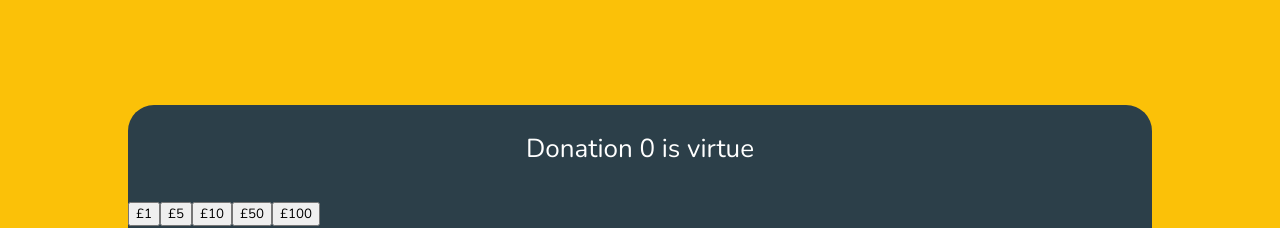
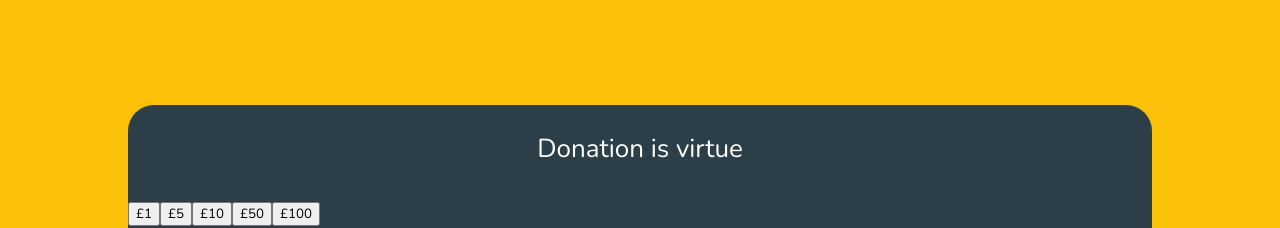
Before and after one commit to CharlyMannion/project-pollen-frontend, a React (Create React App) app: page /story/1 in a window 1280 px wide. Shown: the part 1013-1241 px from the top of the page. Built offline with nearby package versions, Linux system fonts and the light colour scheme; no server answers.

Commit message:
Modify the parent component for rendering greeting message

```diff
--- a/src/App.css
+++ b/src/App.css
@@ -199,7 +199,7 @@ nav li a {
   color: white;
 }
 
-.donation-details p{
+.donation-greetings p{
   text-align: center;
 }
 
--- a/src/components/Slider.jsx
+++ b/src/components/Slider.jsx
@@ -2,6 +2,7 @@ import React, { useState } from "react";
 import '../App.css';
 import BigSlider from "./BigSlider";
 import DonationButtons from "./DonationButtons";
+import DonationGreetings from "./DonationGreetings";
 import StyledButton from '../styledComponents/StyledButton';
 
 
@@ -17,9 +18,9 @@ function Slider() {
                 <h2>Help us to make a difference.</h2>
             </div>
             <div className="donation-container">
-                <div className="donation-details">
-                    <p>Donation {donation} is virtue</p>
-                </div>
+            <div className="donation-greetings">
+                <DonationGreetings donation={donation} onChange={onChange}/>
+            </div>
                 <DonationButtons handleClick={handleClick}/>
                 <BigSlider donation={donation} onChange={onChange} />
                 <div className="other-amount">
```
Also changed, not shown: src/components/DonationContainer.jsx (deleted, +0 -33 lines).
